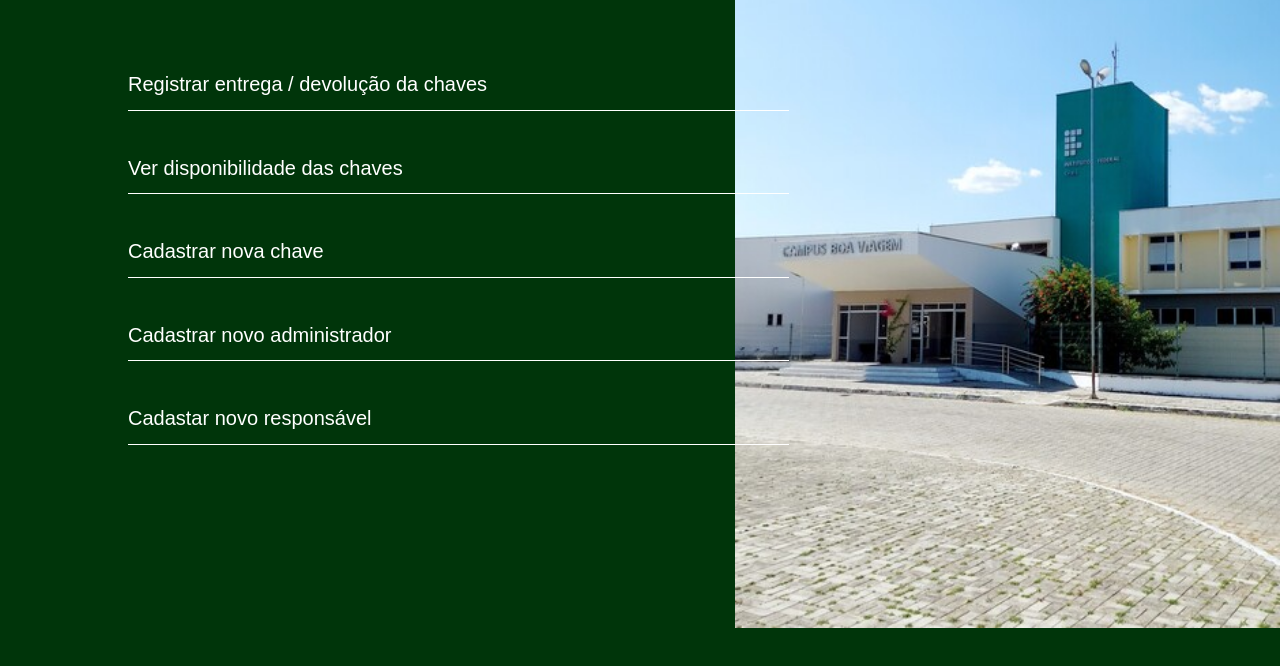
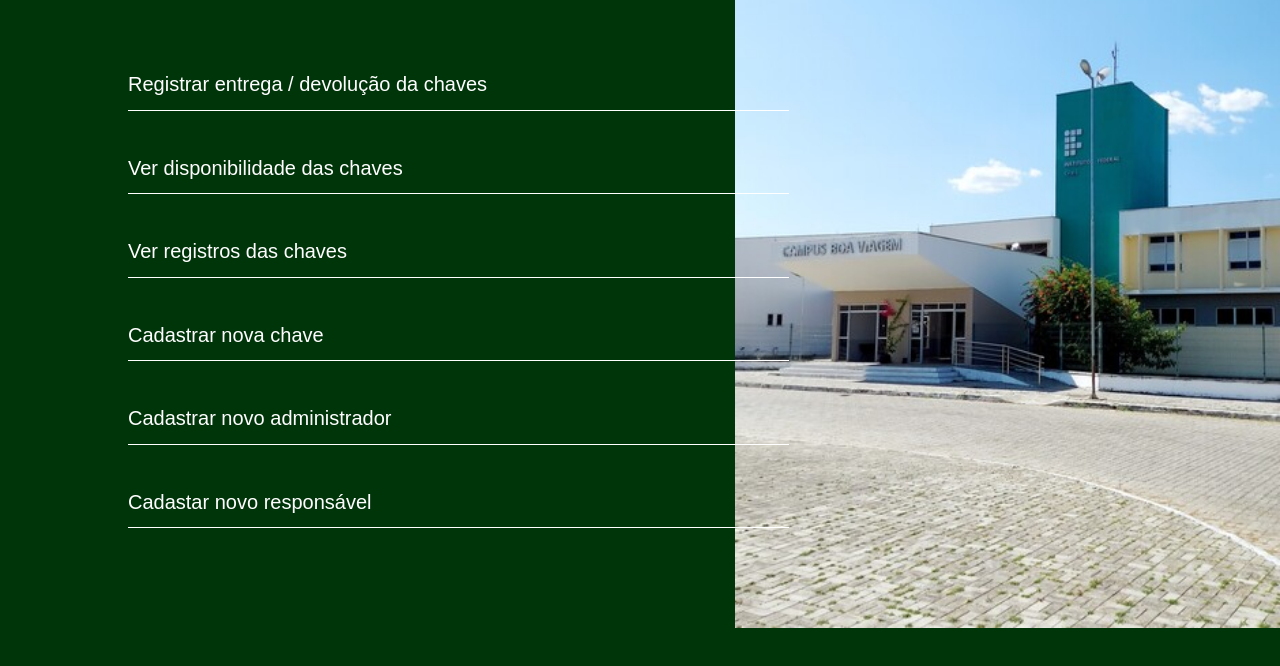
Before and after one commit to Samelafarias/SistemadeChaves, a plain HTML site: page pag_menu.html in a window 1280 px wide. Shown: the part 84-750 px from the top of the page. Drawn offline with Linux system fonts and the light colour scheme; no server answers.

Commit message:
Adição de + um link na página de menu

```diff
--- a/pag_menu.html
+++ b/pag_menu.html
@@ -22,6 +22,10 @@
                    <h2 class="h2-menu">Ver disponibilidade das chaves</h2>
                </a>
                <div class="line"></div>
+               <a class="a-h2-menu" href="pag_registros.html">
+                   <h2 class="h2-menu">Ver registros das chaves</h2>
+               </a>
+               <div class="line"></div>
                <a class="a-h2-menu" href="pag_cadastro_chaves.html">
                    <h2 class="h2-menu">Cadastrar nova chave</h2>
                </a>
```
